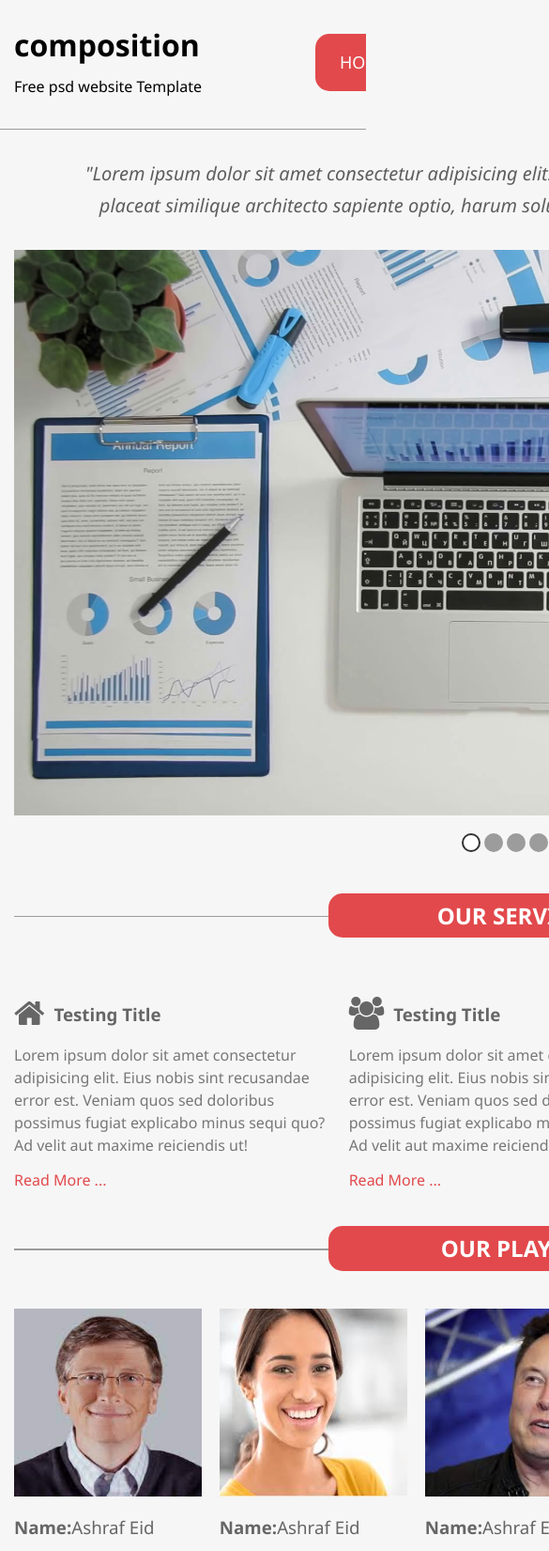
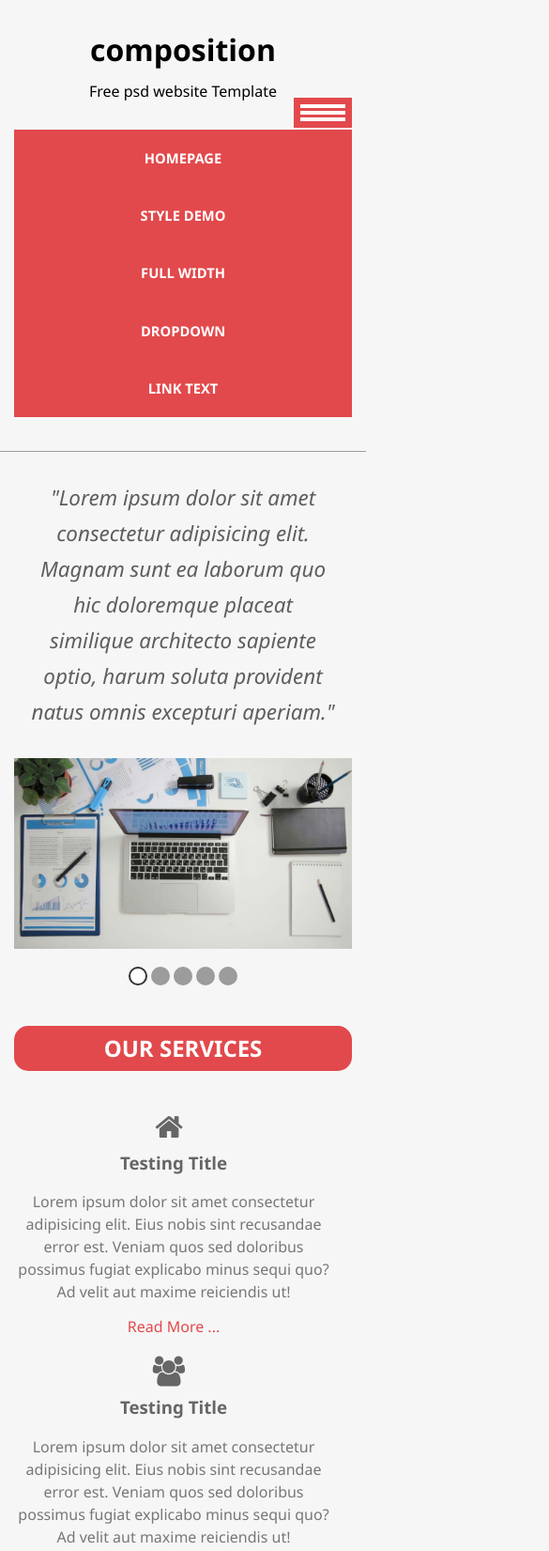
Before and after one commit to ashrafcoding/sass-template, a plain HTML site: page index.html in a window 390 px wide. Shown: the top 1651 px of the page at 94% size, 585 px wide, since content can reach past the window. Drawn offline with Linux system fonts and the light colour scheme.

Commit message:
add responsive media query

```diff
--- a/css/sass/components/_buttons.scss
+++ b/css/sass/components/_buttons.scss
@@ -15,3 +15,28 @@
         background-color: $redColor;
     }
 }
+
+.toggler {
+    background-color: $redColor;
+    border: none;
+    padding: 7px;
+    cursor: pointer;
+    position: absolute;
+    bottom: -30px;
+    right: 15px;
+    display: none;
+    @media #{$maxMobile} {
+        display: block;
+    }
+
+    span {
+        display: block;
+        width: 3em;
+        height: 4px;
+        background-color: #fff;
+        &:not(:last-child){
+            margin-bottom: 3px;
+        }
+
+    }
+}
--- a/css/sass/helpers/_variables.scss
+++ b/css/sass/helpers/_variables.scss
@@ -1,8 +1,10 @@
 
 $maxMobile: "(max-width: 767px)";
-$minSmall: "(max-width: 768px)";
+$minSmall: "(min-width: 768px)";
 $maxSmall: "(max-width: 991px)";
 $minMedium:"(min-width: 992px)";
+$minLarge:"(min-width: 1200px)";
+
 $redColor:#e2494c;
 $greyColor:#9c9c9c;
 
--- a/css/sass/layout/_footer.scss
+++ b/css/sass/layout/_footer.scss
@@ -5,17 +5,27 @@
     display: flex;
     justify-content: space-between;
     padding-bottom: 20px;
+    @media #{$maxMobile} {
+        flex-direction: column;
+     }
     .gallery {
       flex: 2;
+      @media #{$maxMobile} {
+
      }
-        .info, .contact {
+    }
+    .info,
+    .contact {
       flex: 1;
-           input, textarea {
+      @media #{$maxMobile} {
+        text-align: center;
+     }
+      input,
+      textarea {
         width: 100%;
         border-radius: 5px;
         padding: 10px;
         margin-bottom: 5px;
-
       }
     }
     .info {
@@ -35,11 +45,13 @@
   .img-box {
     display: flex;
     justify-content: space-between;
-        img, .desc-text {
+    img,
+    .desc-text {
       margin-right: 25px;
     }
     img {
-            width: 130px;
+      width: 40%;
+
       border: 2px solid $greyColor;
       margin-bottom: 10px;
     }
@@ -60,6 +72,6 @@
   display: flex;
   justify-content: space-between;
   div {
-      padding:10px 0;
+    padding: 10px 0;
   }
 }
--- a/css/sass/layout/_grid.scss
+++ b/css/sass/layout/_grid.scss
@@ -2,11 +2,19 @@
     box-sizing: border-box;
 }
 .container {
-    width: 1100px;
     margin: auto;
     padding-left: 15px;
     padding-right: 15px;
     position: relative;
+    @media #{$minSmall} {
+        width: 750px;
+    }
+    @media #{$minMedium} {
+        width: 970px;
+    }
+    @media #{$minLarge} {
+        width: 1170px;
+    }
 }
 
 .clearfix {
--- a/css/sass/layout/_header.scss
+++ b/css/sass/layout/_header.scss
@@ -5,25 +5,68 @@
     .logo{
         width: 30%;
         float: $float-left;
+        padding-top: 10px;
+        @media #{$minSmall} {
+            width: 100%;
+            float: none;
+            text-align: center;
+        }
+        @media #{$maxMobile} {
+            width: 100%;
+            float: none;
+            text-align: center;
+        }
+        @media #{$minMedium} {
+            width: 30%;
+            float: left;
+            text-align: left;
+        }
         h1 {
             margin-bottom: 0;
-            margin-top: 10px;
+            margin-top: 5px;
         }
 
     }
+    .collapse {
+        display: none;
+    }
     .navbar {
-        width: 70%;
-        float: left;
+        width: 68%;
+        float: right;
         background-color: $redColor;
         border-radius: 15px;
+        overflow: hidden;
+
+        @media #{$minSmall} {
+            width: 100%;
+            float: none;
+            margin-top: 2em;
+            font-size: 0.98em;
+        }
+        @media #{$minMedium} {
+            width: 70%;
+            float: right;
+            margin-top: 1em;
+        }
+        @media #{$maxMobile} {
+            width: 100%;
+            border-radius: 0;
+        }
         li {
             width: 20%;
             float: $float-left;
-            font-size: 18px;
+            font-size: 0.92em;
+            font-weight: bold;
             text-align: center;
+
+            @media #{$maxMobile} {
+                float: none;
+                display: block;
+                width: 100%;
+            }
             a {
                 display: block;
-                padding: 20px 10px;
+                padding: 1.5em 1em;
                 color: #fff;
                 text-decoration: none;
                 text-transform: uppercase;
--- a/css/sass/pages/_home.scss
+++ b/css/sass/pages/_home.scss
@@ -1,7 +1,7 @@
 // Start Slider
 .slider {
   blockquote {
-        font-size: 20px;
+    font-size: 1.4rem;
     line-height: 1.7;
     text-align: center;
     font-style: italic;
@@ -11,8 +11,6 @@
   }
   img {
     max-width: 100%;
-
-
   }
   .bullets {
     text-align: center;
@@ -29,7 +27,6 @@
         background-color: #fff;
         border: 2px solid #333;
       }
-
     }
   }
 }
@@ -43,15 +40,23 @@
     &:not(:last-of-type) {
       padding-right: 20px;
     }
+    @media #{$maxMobile} {
+      float: none;
+      width: 100%;
+      text-align: center;
+      i {
+        display: block;
+        margin-bottom: 15px;
+      }
+    }
     h3 {
       color: #666;
     }
     i {
-            font-size: 35px;
+      font-size: 2rem;
       position: relative;
       top: 4px;
       margin-right: 10px;
-
     }
     p {
       color: #777;
@@ -70,13 +75,19 @@
   .boxes {
     display: flex;
     justify-content: space-between;
-
+    @media #{$maxSmall} {
+       flex-wrap: wrap;
+     }
   }
   .player-box {
-        width: (100%/5.5);
+    width: (100%/4.3);
+    @media #{$maxSmall} {
+        width: 47%;
+     }
+  }
   img {
-            width: 200px;
-            height: 200px;
+    width: 100%;
+    max-height: 14rem;
   }
   .player-title {
     color: #666;
@@ -85,7 +96,6 @@
       font-weight: bold;
     }
   }
-
   .player-desc {
     color: #777;
     line-height: 1.5;
@@ -95,7 +105,8 @@
     text-decoration: none;
   }
 }
-}
+
+
 /* End Our Players */
 
 /* Start lorem */
@@ -103,12 +114,19 @@
   .boxes {
     display: flex;
     justify-content: space-between;
+    @media #{$maxMobile} {
+        flex-wrap: wrap;
+     }
   }
   .lorem-box {
     width: (100%/3.2);
+    @media #{$maxMobile} {
+        width: 100%;
+        margin-bottom: 10px;
+     }
     img {
       width: 100%;
-            height: 200px;
+      MAX-height: 300px;
     }
   }
 }
--- a/index.html
+++ b/index.html
@@ -18,6 +18,11 @@
             <div class="logo">
                 <h1>composition</h1>
                 <p>Free psd website Template</p>
+                <button class="toggler">
+                    <span></span>
+                    <span></span>
+                    <span></span>
+                </button>
             </div>
             <ul class="navbar">
                 <li><a href="#">Homepage</a></li>
@@ -109,7 +114,7 @@
                     <a class="link" href="#">Read More ...</a>
                 </div>
                 <div class="player-box">
-                    <img src="imgs/align.jpeg" alt="" />
+                    <img src="imgs/richest.jpeg" alt="" />
                     <h3 class="player-title"><span>Name:</span>Ashraf Eid</h3>
                     <p class="player-desc">
                         Lorem ipsum dolor sit amet consectetur adipisicing elit. Eius
@@ -119,7 +124,7 @@
                     </p>
                     <a class="link" href="#">Read More ...</a>
                 </div>
-                <div class="player-box">
+                <div class="player-box box-last">
                     <img src="imgs/elon.jpeg" alt="" />
                     <h3 class="player-title"><span>Name:</span>Ashraf Eid</h3>
                     <p class="player-desc">
@@ -130,7 +135,7 @@
                     </p>
                     <a class="link" href="#">Read More ...</a>
                 </div>
-                <div class="player-box">
+                <div class="player-box box-last">
                     <img src="imgs/mark.jpeg" alt="" />
                     <h3 class="player-title"><span>Name:</span>Ashraf Eid</h3>
                     <p class="player-desc">
@@ -141,17 +146,7 @@
                     </p>
                     <a class="link" href="#">Read More ...</a>
                 </div>
-                <div class="player-box">
-                    <img src="imgs/richest.jpeg" alt="" />
-                    <h3 class="player-title"><span>Name:</span>Ashraf Eid</h3>
-                    <p class="player-desc">
-                        Lorem ipsum dolor sit amet consectetur adipisicing elit. Eius
-                        nobis sint recusandae error est. Veniam quos sed doloribus
-                        possimus fugiat explicabo minus sequi quo? Ad velit aut maxime
-                        reiciendis ut!
-                    </p>
-                    <a class="link" href="#">Read More ...</a>
-                </div>
+
             </div>
         </div>
     </div>
@@ -231,8 +226,8 @@
             </div>
         </div>
     </div>
-
     <!-- End Footer -->
+    <script src="js/main.js"></script>
 </body>
 
 </html>
--- /dev/null
+++ b/js/main.js
@@ -0,0 +1,22 @@
+var toggler = document.querySelector('.toggler')
+var navbar = document.querySelector('.navbar')
+toggler.onclick = function () {
+    navbar.classList.toggle('collapse')
+
+}
+
+//var id = null;
+//toggler.onclick=function () {
+//
+//  var pos = 330;
+//  clearInterval(id);
+//  id = setInterval(frame, 1);
+//  function frame() {
+//    if (pos == 332) {
+//      clearInterval(id);
+//    } else {
+//      pos= pos-5;
+//      navbar.style.height = pos + 'px';
+//    }
+//  }
+//}
```
Also changed, not shown: css/homepage.css, 1 other file. Lines whose indentation alone changed are shown as unchanged.
